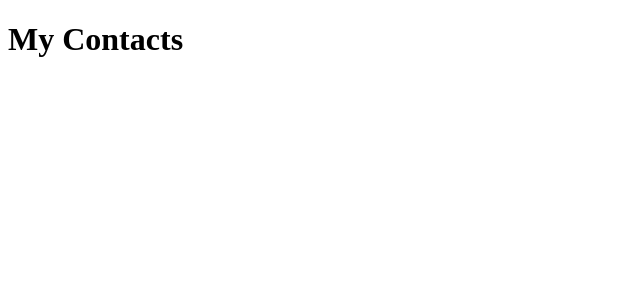
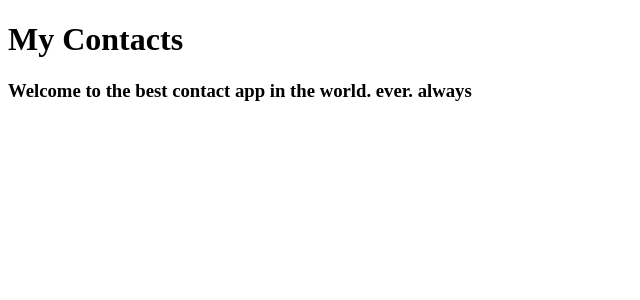
Before and after one commit to nomadcoders/react-router-contact-list, a React (Create React App) app: page / in a window 1280 px wide. Shown: the top 300 px of the page, without its empty margins (0-640 px from the left). Built offline with nearby package versions, Linux system fonts and the light colour scheme.

Commit message:
Created Home page  + Contacts

```diff
--- a/src/App.js
+++ b/src/App.js
@@ -10,7 +10,22 @@ const App = () => (
 const Header = () => (
   <header>
     <h1>My Contacts</h1>
+    <Route exact path="/" component={Welcome} />
+    <Route path="/contacts" component={Contacts} />
   </header>
 );
 
+const Welcome = () => (
+  <h3>Welcome to the best contact app in the world. ever. always</h3>
+);
+
+const Contacts = () => (
+  <ul>
+    <li>Lynn</li>
+    <li>Japan Guy</li>
+    <li>Jisu Kimchi</li>
+    <li>Juan Malakas</li>
+  </ul>
+);
+
 export default App;
```
